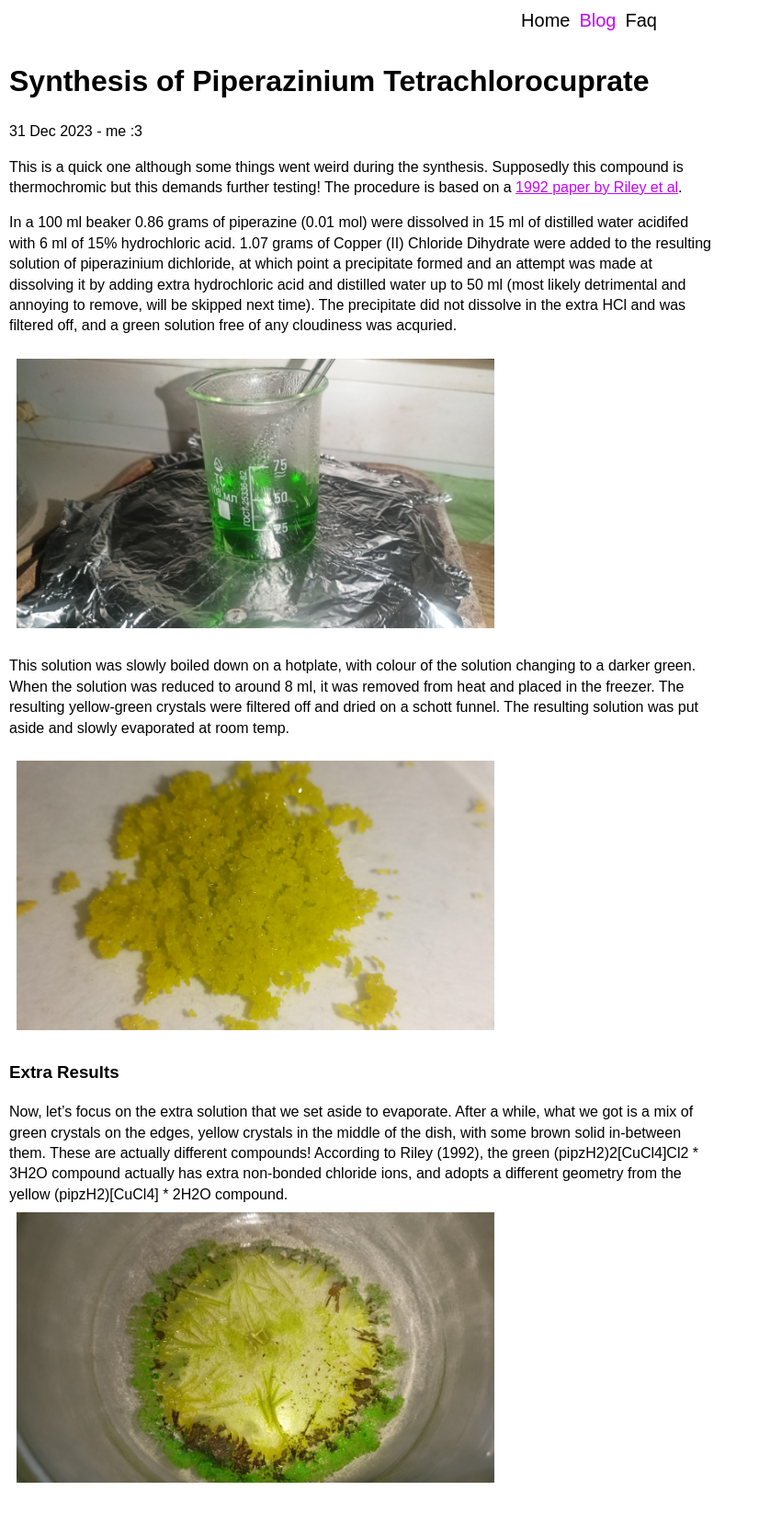
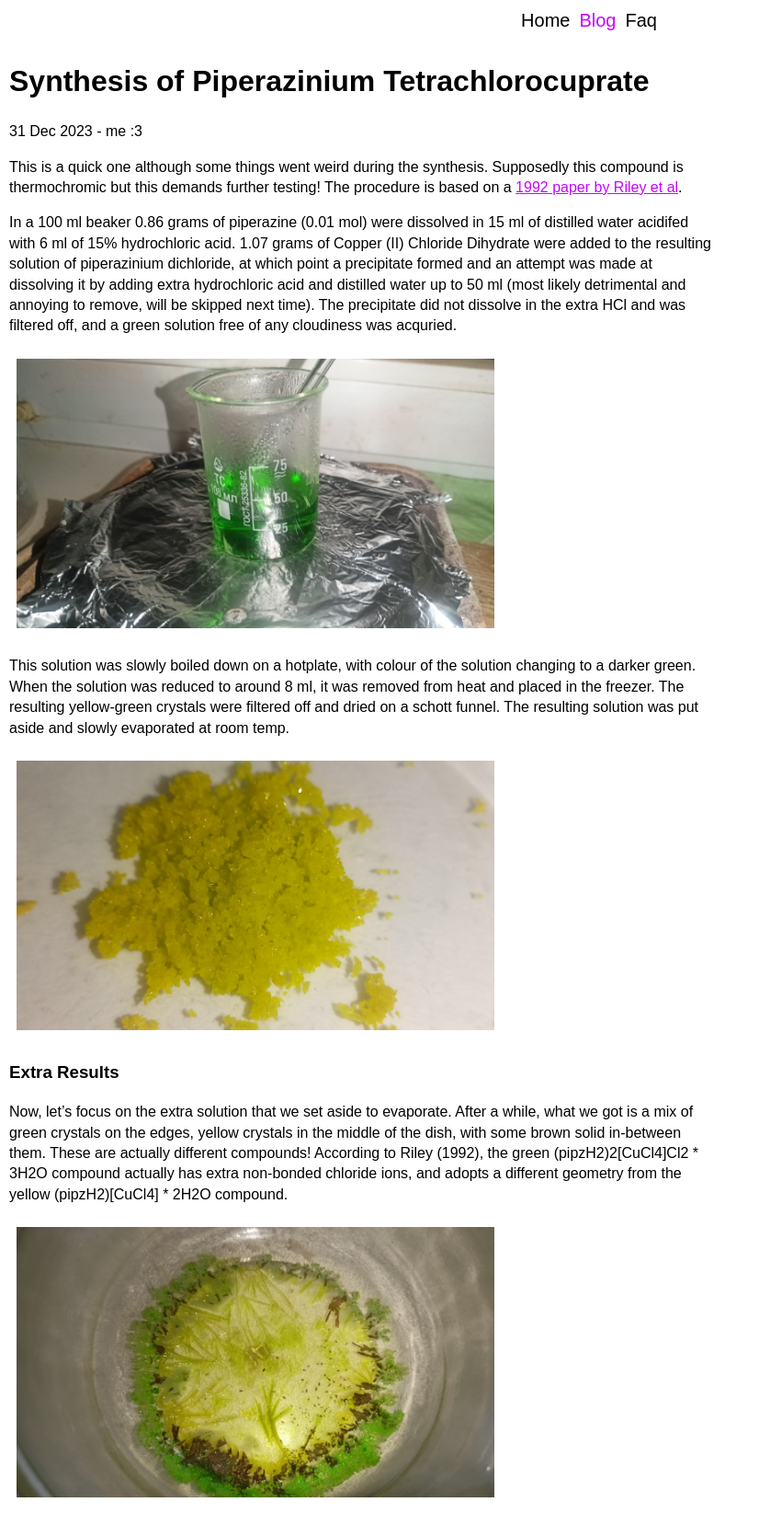
Before and after one commit to isopropyletherperoxide/isopropyletherperoxide.github.io, a Jekyll site: the page built from _posts/2023-12-31-Piperazine-Tetrachlorocuprate.md, in a window 1280 px wide. Shown: the whole page at 92% size, without its empty margins (0-826 px from the left). Built offline with Jekyll 4.4.1, drawn with Linux system fonts in a browser that asks for light colours.

Commit message:
piperazine cucl4

```diff
--- a/_posts/2023-12-31-Piperazine-Tetrachlorocuprate.md
+++ b/_posts/2023-12-31-Piperazine-Tetrachlorocuprate.md
@@ -20,4 +20,5 @@ This solution was slowly boiled down on a hotplate, with colour of the solution
 
 ### Extra Results
 Now, let's focus on the extra solution that we set aside to evaporate. After a while, what we got is a mix of green crystals on the edges, yellow crystals in the middle of the dish, with some brown solid in-between them. These are actually different compounds! According to Riley (1992), the green (pipzH2)2[CuCl4]Cl2 * 3H2O compound actually has extra non-bonded chloride ions, and adopts a different geometry from the yellow (pipzH2)[CuCl4] * 2H2O compound.
-<br><img src="/assets/images/piperazine_tetrachlorocuprate_polymorphs.jpg" width="520" alt="Yellow and Green Crystals on a Dish" title="Yellow and Green Crystals"><br>
+
+<img src="/assets/images/piperazine_tetrachlorocuprate_polymorphs.jpg" width="520" alt="Yellow and Green Crystals on a Dish" title="Yellow and Green Crystals"><br>
```
